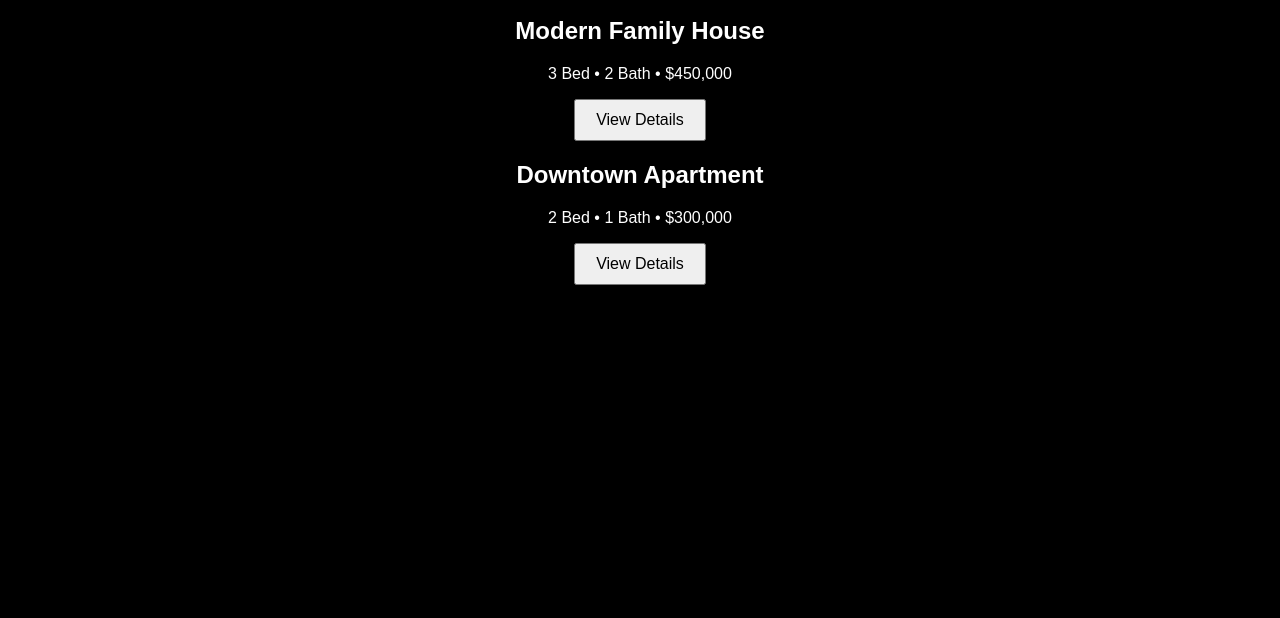
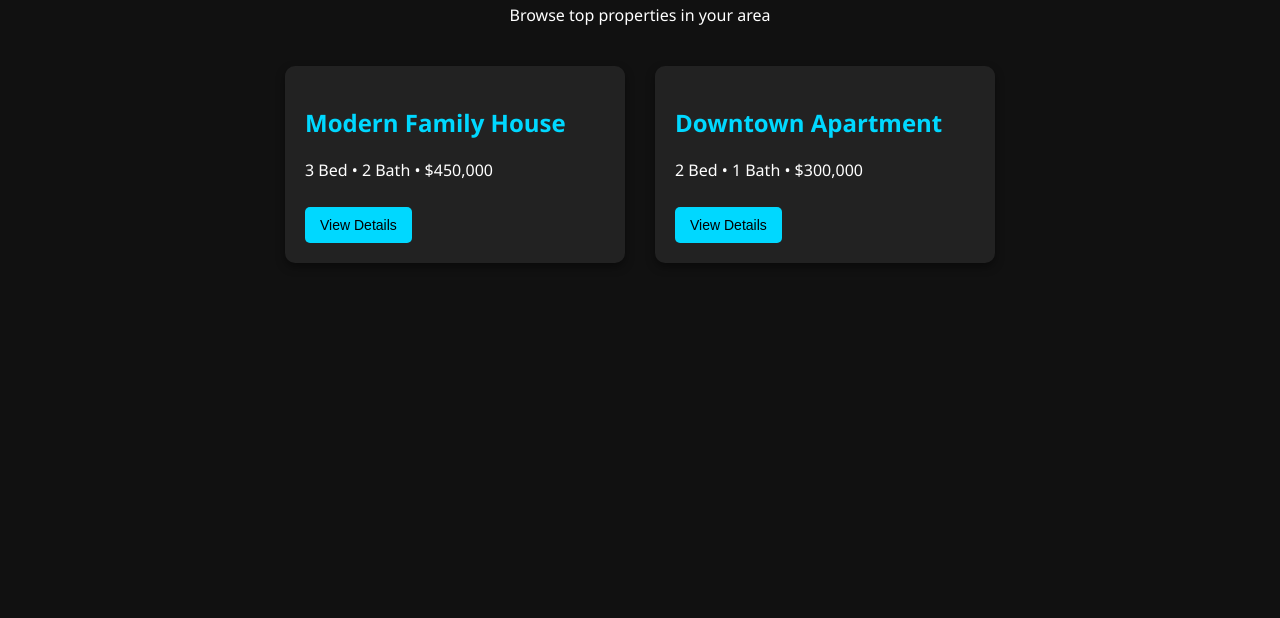
Before and after one commit to uumunna21/my-website, a plain HTML site: page index.html in a window 1280 px wide. Shown: the part 182-800 px from the top of the page. Drawn offline with Linux system fonts and the light colour scheme.

Commit message:
Update style.css

```diff
--- a/style.css
+++ b/style.css
@@ -1,14 +1,13 @@
 body {
-    font-family: Arial, sans-serif;
-    background-color: #000;
+  font-family: 'Segoe UI', sans-serif;
+  background-color: #111;
   color: white;
-    text-align: center;
   margin: 0;
   padding: 0;
 }
 
 nav {
-    background-color: #111;
+  background-color: #1c1c1c;
   padding: 15px 30px;
   display: flex;
   justify-content: space-between;
@@ -16,7 +15,7 @@ body {
 }
 
 .site-name {
-    font-size: 20px;
+  font-size: 22px;
   font-weight: bold;
   color: white;
 }
@@ -33,11 +32,42 @@ body {
 }
 
 main {
-    margin-top: 50px;
+  text-align: center;
+  padding: 40px 20px;
+}
+
+.listings {
+  display: flex;
+  justify-content: center;
+  flex-wrap: wrap;
+  gap: 30px;
+  margin-top: 40px;
+}
+
+.property-card {
+  background-color: #222;
+  padding: 20px;
+  border-radius: 10px;
+  width: 300px;
+  text-align: left;
+  box-shadow: 0 4px 10px rgba(0,0,0,0.4);
+}
+
+.property-card h2 {
+  color: #00d8ff;
 }
 
 button {
-    padding: 10px 20px;
-    font-size: 16px;
+  margin-top: 10px;
+  padding: 10px 15px;
+  font-size: 14px;
+  background-color: #00d8ff;
+  color: black;
+  border: none;
   cursor: pointer;
+  border-radius: 5px;
 }
+
+button:hover {
+  background-color: #00a0cc;
+}
```
Lines whose indentation alone changed are shown as unchanged.
